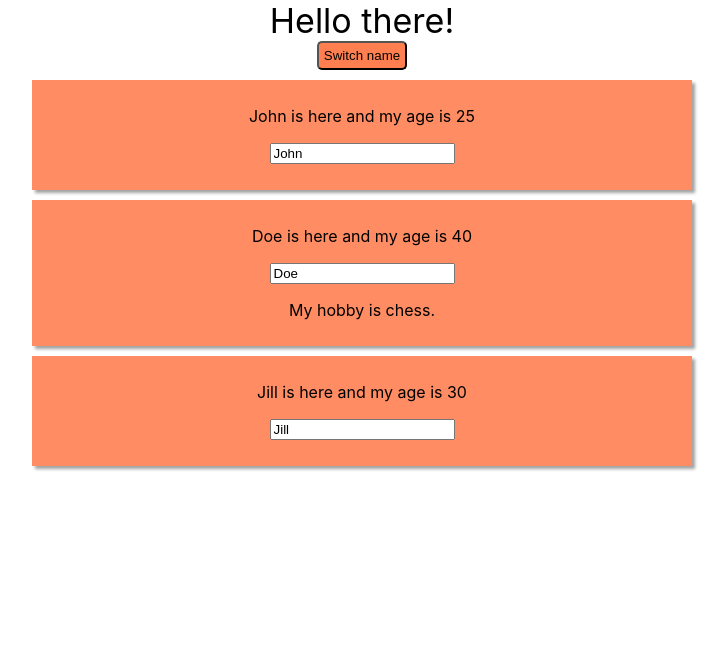
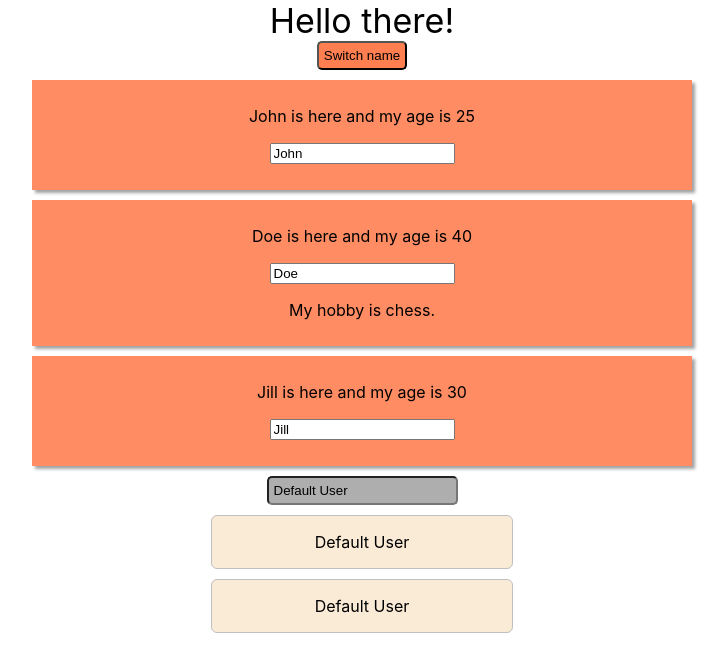
Before and after one commit to Rrroman/react-learning, a React (Create React App) app in the folder my-app/: page / in a window 1280 px wide. Shown: the top 672 px of the page, without its empty margins (278-1006 px from the left). Built offline with nearby package versions, Linux system fonts and the light colour scheme.

Commit message:
feat: add UserInput and UserOutput function components

```diff
--- a/my-app/src/App.js
+++ b/my-app/src/App.js
@@ -1,6 +1,8 @@
 import React, { Component } from 'react';
 import './App.css';
 import Person from './Person/Person';
+import UserInput from './UserInput/UserInput';
+import UserOutput from './UserOutput/UserOutput';
 
 class App extends Component {
   style = {
@@ -18,6 +20,7 @@ class App extends Component {
       { name: 'Jill', age: 30 },
     ],
     greeting: 'Hello',
+    userName: 'Default User',
   };
 
   switchNameHandler = (newName) => {
@@ -43,6 +46,14 @@ class App extends Component {
   selectInputHandler(event) {
     event.target.select();
   }
+
+  userNameChangeHandler = (event) => {
+    const userName = event.target.value;
+
+    this.setState({
+      userName: userName,
+    });
+  };
 
   render() {
     return (
@@ -71,6 +82,13 @@ class App extends Component {
           name={this.state.persons[2].name}
           age={this.state.persons[2].age}
         />
+        <UserInput
+          userNameChange={this.userNameChangeHandler}
+          defaultValue={this.state.userName}
+          selectInput={this.selectInputHandler}
+        />
+        <UserOutput userName={this.state.userName} />
+        <UserOutput userName={this.state.userName} />
       </div>
     );
   }
--- /dev/null
+++ b/my-app/src/UserInput/UserInput.js
@@ -0,0 +1,22 @@
+import React from 'react';
+
+const UserInput = (props) => {
+  const userStyles = {
+    backgroundColor: '#aeaeae',
+    padding: '5px',
+    borderRadius: '5px',
+    cursor: 'pointer',
+  };
+
+  return (
+    <input
+      onChange={props.userNameChange}
+      type="text"
+      defaultValue={props.defaultValue}
+      onFocus={props.selectInput}
+      style={userStyles}
+    />
+  );
+};
+
+export default UserInput;
--- /dev/null
+++ b/my-app/src/UserOutput/UserOutput.css
@@ -0,0 +1,7 @@
+.user-name {
+  margin: 10px auto;
+  width: 300px;
+  background-color: antiquewhite;
+  border: 1px solid silver;
+  border-radius: 6px;
+}
--- /dev/null
+++ b/my-app/src/UserOutput/UserOutput.js
@@ -0,0 +1,12 @@
+import React from 'react';
+import './UserOutput.css';
+
+const UserOutput = (props) => {
+  return (
+    <div className="user-name">
+      <p>{props.userName}</p>
+    </div>
+  );
+};
+
+export default UserOutput;
```
